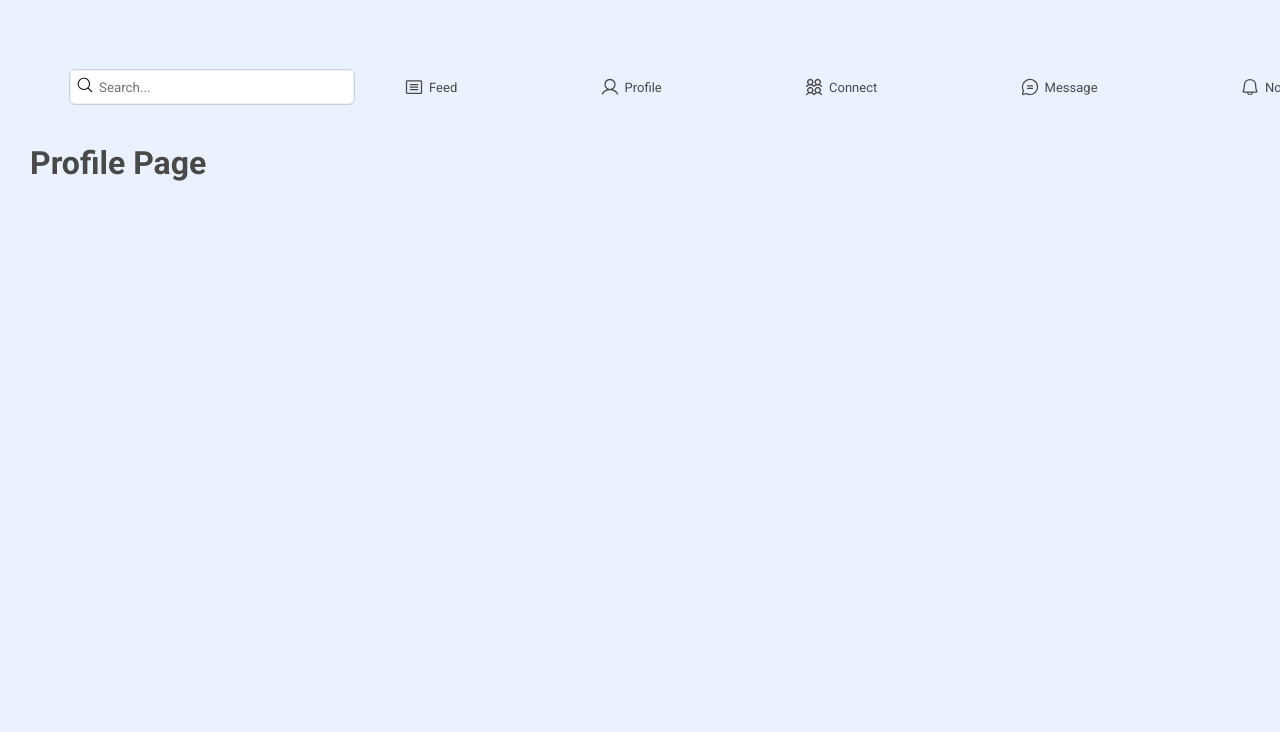
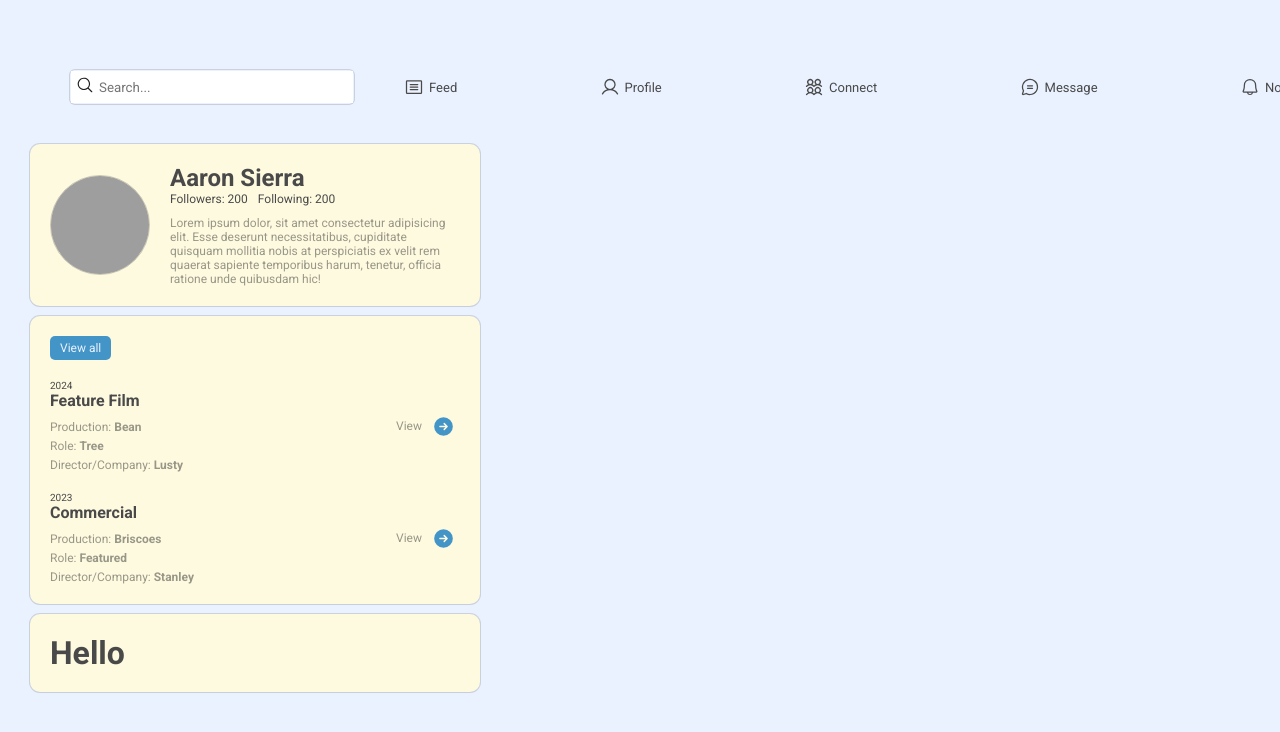
Before and after one commit to DiamondD7/actweb_client, a React (Vite) app: page /profile-page in a window 1280 px wide. Shown: the top 732 px of the page. Built offline with nearby package versions, Linux system fonts and the light colour scheme; no server answers; grey boxes are pictures that could not be loaded; a web font is replaced by a local one.

Commit message:
added some contents in the profile page

```diff
--- a/src/assets/js/serverapi.js
+++ b/src/assets/js/serverapi.js
@@ -1,4 +1,3 @@
 export const UserCreation = "http://localhost:5195/api/Users/create-user";
 export const CheckLogin = "http://localhost:5195/api/Users/check-login";
 export const ValidateTokens = "http://localhost:5195/api/Users/validate-tokens";
-export const GetTestData = "http://localhost:5195/api/Users/test-data";
--- a/src/components/Profile/Profile.jsx
+++ b/src/components/Profile/Profile.jsx
@@ -1,47 +1,124 @@
 import React, { useEffect } from "react";
-import { GetTestData } from "../../assets/js/serverapi";
 import { useNavigate } from "react-router-dom";
 import Nav from "../Nav/Nav";
 
+import "../../styles/profilestyles.css";
+import { ArrowCircleRightIcon } from "@phosphor-icons/react";
+const ProfileShowreel = () => {
+  return (
+    <div className="profile-background__wrapper">
+      <h1>Hello</h1>
+    </div>
+  );
+};
+
+const ProfileBackground = () => {
+  return (
+    <div className="profile-background__wrapper">
+      <button className="profile-background-viewall__btn">View all</button>
+      <div className="profile-background-lists__wrapper">
+        <div>
+          <p style={{ fontSize: "10px" }}>2024</p>
+          <h4>Feature Film</h4>
+          <ul className="profile-background__list">
+            <li>
+              Production:{" "}
+              <strong className="profile-background-list__li-strong">
+                Bean
+              </strong>
+            </li>
+            <li>
+              Role:{" "}
+              <strong className="profile-background-list__li-strong">
+                Tree
+              </strong>
+            </li>
+            <li>
+              Director/Company:{" "}
+              <strong className="profile-background-list__li-strong">
+                Lusty
+              </strong>
+            </li>
+          </ul>
+        </div>
+
+        <div className="profile-background-lists-view__wrapper">
+          <span>View</span>
+          <ArrowCircleRightIcon size={23} weight="fill" color={"#4495c7"} />
+        </div>
+      </div>
+
+      <div className="profile-background-lists__wrapper">
+        <div>
+          <p style={{ fontSize: "10px" }}>2023</p>
+          <h4>Commercial</h4>
+          <ul className="profile-background__list">
+            <li>
+              Production:{" "}
+              <strong className="profile-background-list__li-strong">
+                Briscoes
+              </strong>
+            </li>
+            <li>
+              Role:{" "}
+              <strong className="profile-background-list__li-strong">
+                Featured
+              </strong>
+            </li>
+            <li>
+              Director/Company:{" "}
+              <strong className="profile-background-list__li-strong">
+                Stanley
+              </strong>
+            </li>
+          </ul>
+        </div>
+        <div className="profile-background-lists-view__wrapper">
+          <span>View</span>
+          <ArrowCircleRightIcon size={23} weight="fill" color={"#4495c7"} />
+        </div>
+      </div>
+    </div>
+  );
+};
+
+const ProfileDetails = () => {
+  return (
+    <div>
+      <div className="profile-deatils__wrapper">
+        <img
+          className="profile-details-profilepicture__img"
+          src="https://images.unsplash.com/photo-1506277886164-e25aa3f4ef7f?q=80&w=735&auto=format&fit=crop&ixlib=rb-4.1.0&ixid=M3wxMjA3fDB8MHxwaG90by1wYWdlfHx8fGVufDB8fHx8fA%3D%3D"
+          alt="profile-picture"
+        />
+
+        <div className="profile-details-details__wrapper">
+          <h2>Aaron Sierra</h2>
+          <div className="profile-details-followers__wrapper">
+            <p>Followers: 200</p>
+            <p>Following: 200</p>
+          </div>
+          <p className="profile-details-bio__text">
+            Lorem ipsum dolor, sit amet consectetur adipisicing elit. Esse
+            deserunt necessitatibus, cupiditate quisquam mollitia nobis at
+            perspiciatis ex velit rem quaerat sapiente temporibus harum,
+            tenetur, officia ratione unde quibusdam hic!
+          </p>
+        </div>
+      </div>
+    </div>
+  );
+};
+
 const Profile = () => {
   const navigate = useNavigate();
-  useEffect(() => {
-    fetchTestData();
-  }, []);
-
-  const fetchTestData = async (retry = true) => {
-    try {
-      const response = await fetch(GetTestData, {
-        method: "GET",
-        headers: {
-          "Content-Type": "application/json",
-          Accept: "application/json",
-        },
-        credentials: "include", // Include credentials for CORS requests
-      });
-
-      if (response.status === 302) {
-        console.warn("301 detected, redirecting...");
-        navigate("/");
-        return;
-      }
-
-      if (response.status === 401 && retry) {
-        console.warn("401 detected, retrying request...");
-        return fetchTestData(false);
-      }
-
-      const data = await response.json();
-      console.log("Profile data:", data);
-    } catch (e) {
-      console.error("Error in Profile component:", e);
-    }
-  };
 
   return (
     <div className="-main-container__wrapper">
       <Nav />
-      <h1>Profile Page</h1>
+      <ProfileDetails />
+      <ProfileBackground />
+      <ProfileShowreel />
     </div>
   );
 };
--- a/src/styles/navstyles.css
+++ b/src/styles/navstyles.css
@@ -36,6 +36,7 @@
   list-style: none;
 }
 .nav-navigations__list li {
+  cursor: pointer;
   display: flex;
   align-items: center;
   gap: 5px;
--- /dev/null
+++ b/src/styles/profilestyles.css
@@ -0,0 +1,96 @@
+.profile-background-viewall__btn {
+  cursor: pointer;
+  padding: 5px 10px;
+  font-size: 12px;
+  color: #eaf2ff;
+  background-color: #4495c7;
+  border: none;
+  border-radius: 5px;
+}
+
+.profile-deatils__wrapper {
+  display: flex;
+  align-items: center;
+  gap: 20px;
+  background-color: #fefae0;
+
+  width: 450px;
+  box-shadow: rgba(0, 0, 0, 0.02) 0px 1px 3px 0px,
+    rgba(27, 31, 35, 0.15) 0px 0px 0px 1px;
+  border-radius: 10px;
+  padding: 20px;
+}
+
+.profile-details-profilepicture__img {
+  width: 100px;
+  height: 100px;
+  border-radius: 50%;
+  object-fit: cover;
+  border: 1px solid rgba(0, 0, 0, 0.2);
+}
+
+.profile-details-details__wrapper {
+  width: 300px;
+}
+.profile-details-details__wrapper p {
+  font-size: 12px;
+}
+
+.profile-details-followers__wrapper {
+  display: flex;
+  gap: 10px;
+}
+
+.profile-details-bio__text {
+  color: rgba(0, 0, 0, 0.4);
+  margin-top: 10px;
+}
+
+.profile-background__wrapper {
+  margin-top: 10px;
+  width: 450px;
+
+  background-color: #fefae0;
+  box-shadow: rgba(0, 0, 0, 0.02) 0px 1px 3px 0px,
+    rgba(27, 31, 35, 0.15) 0px 0px 0px 1px;
+  border-radius: 10px;
+  padding: 20px;
+}
+
+.profile-background-lists__wrapper {
+  display: flex;
+
+  align-items: center;
+  justify-content: space-between;
+  margin-top: 20px;
+}
+
+.profile-background__list {
+  margin-top: 10px;
+  list-style: none;
+  padding: 0;
+}
+
+.profile-background__list li {
+  font-size: 12px;
+  margin-top: 5px;
+  color: rgba(0, 0, 0, 0.4);
+}
+
+.profile-background-list__li-strong {
+  color: rgba(0, 0, 0, 0.4);
+}
+
+.profile-background-lists-view__wrapper {
+  cursor: pointer;
+  display: flex;
+  gap: 10px;
+  align-items: center;
+
+  padding: 5px;
+}
+
+.profile-background-lists-view__wrapper span {
+  font-size: 12px;
+  color: rgba(0, 0, 0, 0.4);
+}
```
